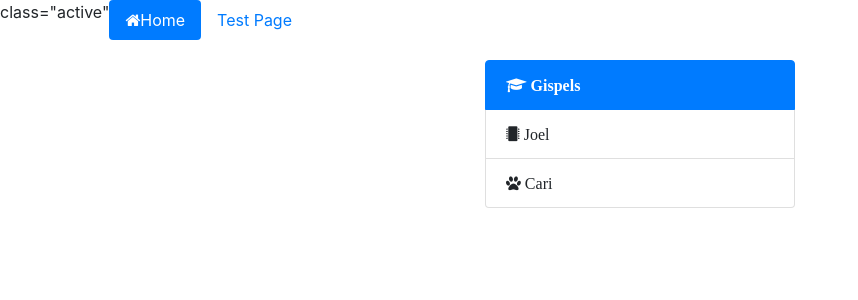
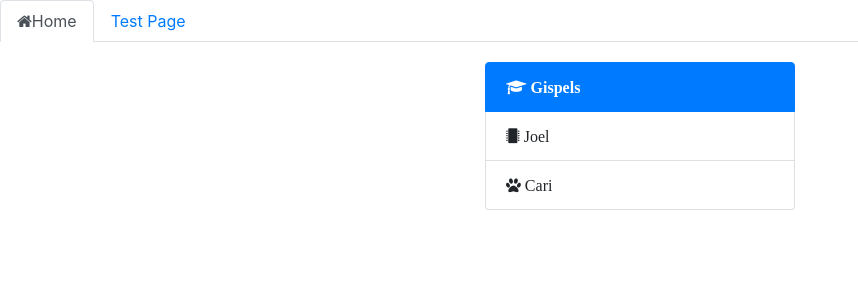
Before and after one commit to noahzarro/eth-lerngruppe, a PHP site: page / in a window 1280 px wide. Shown: the top 300 px of the page, without its empty margins (0-858 px from the left). Run offline with PHP 8.4, Linux system fonts and the light colour scheme.

Commit message:
better nav design

```diff
--- a/header.php
+++ b/header.php
@@ -1,11 +1,8 @@
-<nav  class="nav nav-pills">
+<nav  class="nav nav-tabs">
   <?php
     $string = file_get_contents("./nav.json");
     $json_a = json_decode($string);
     foreach ($json_a as $file) {
-      if ($current_file ==$file[0]){
-        echo ' class="active"';
-      }
       // create link
       echo '<a href="'.$file[0].'.php" class="nav-item nav-link';
       if ($current_file ==$file[0]){
```
